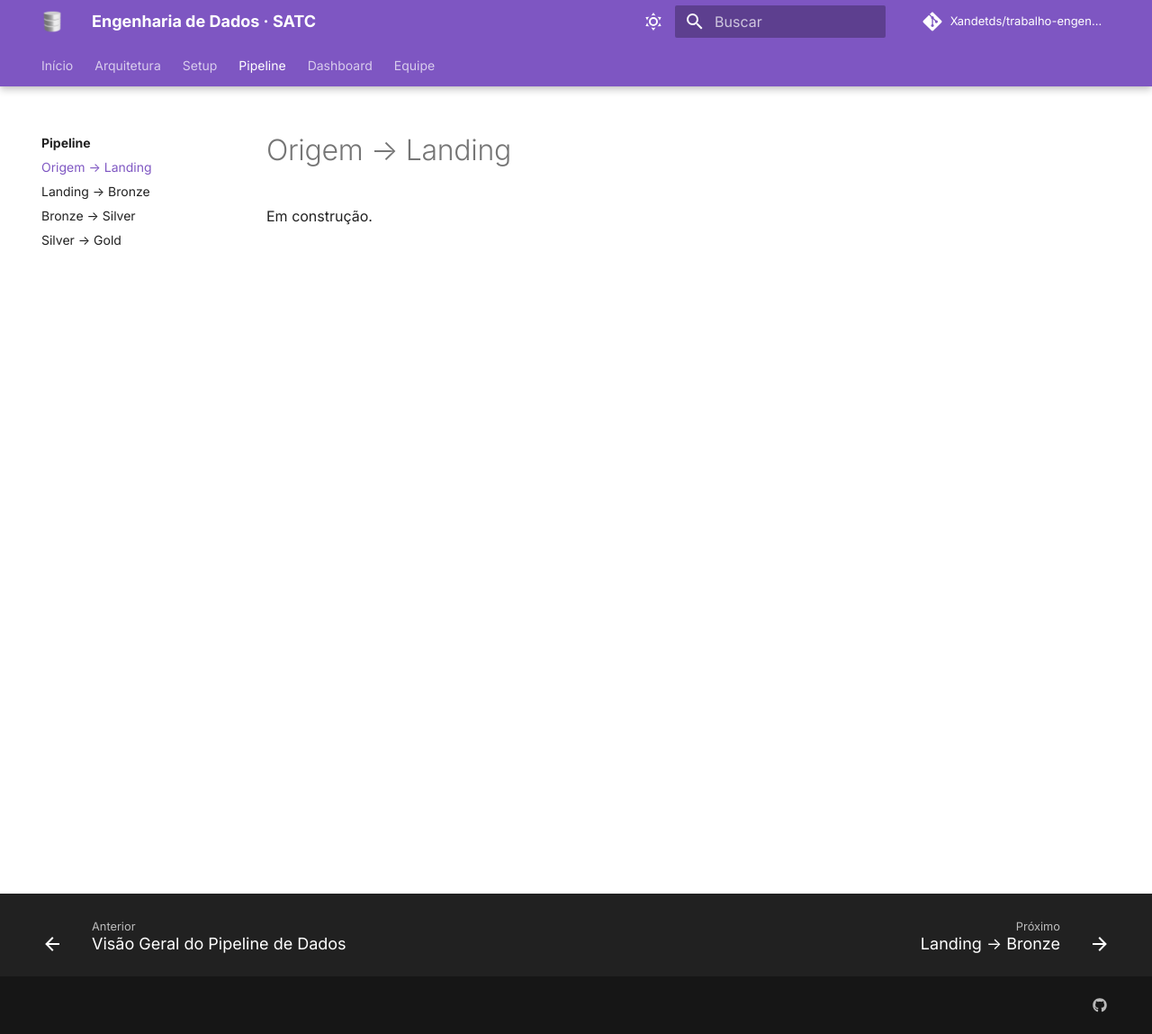
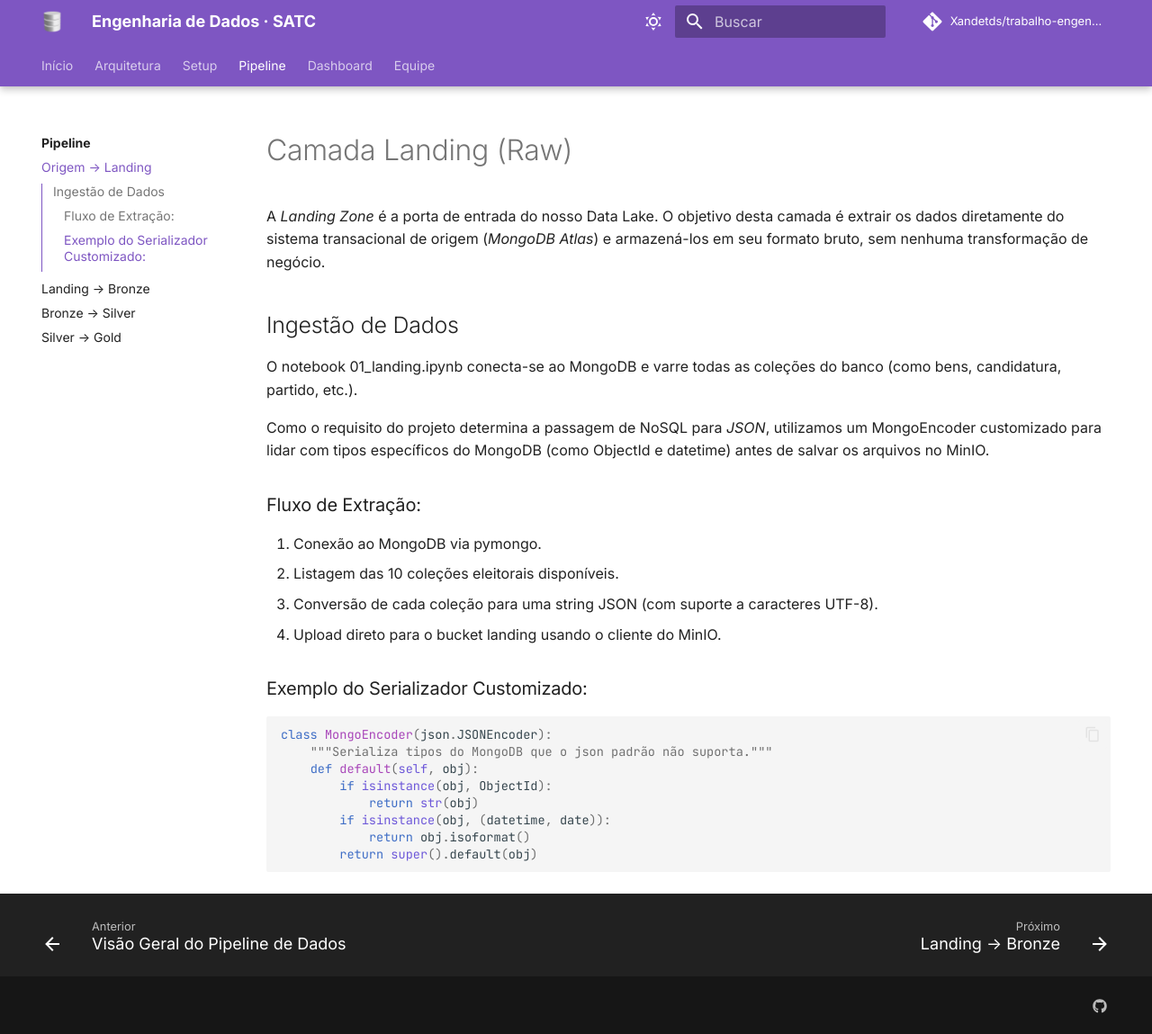
Before and after one commit to Xandetds/trabalho-engenharia-de-dados, an MkDocs documentation site: the page built from docs/pipeline/landing.md, in a window 1280 px wide and 1149 px high. Shown: the whole window at 90% size. Built offline with MkDocs 1.6.1 and Material for MkDocs 9.7.7, drawn with Linux system fonts in a browser that asks for light colours; comment, search, counter and statistics services are not loaded.

Commit message:
docs: documentar processo de ingestão bruta (nosql para json) na camada landing

````diff
--- a/docs/pipeline/landing.md
+++ b/docs/pipeline/landing.md
@@ -1,3 +1,27 @@
-# Origem → Landing
+# Camada Landing (Raw)
 
-Em construção.
+A *Landing Zone* é a porta de entrada do nosso Data Lake. O objetivo desta camada é extrair os dados diretamente do sistema transacional de origem (*MongoDB Atlas*) e armazená-los em seu formato bruto, sem nenhuma transformação de negócio.
+
+## Ingestão de Dados
+
+O notebook 01_landing.ipynb conecta-se ao MongoDB e varre todas as coleções do banco (como bens, candidatura, partido, etc.).
+
+Como o requisito do projeto determina a passagem de NoSQL para *JSON*, utilizamos um MongoEncoder customizado para lidar com tipos específicos do MongoDB (como ObjectId e datetime) antes de salvar os arquivos no MinIO.
+
+### Fluxo de Extração:
+1. Conexão ao MongoDB via pymongo.
+2. Listagem das 10 coleções eleitorais disponíveis.
+3. Conversão de cada coleção para uma string JSON (com suporte a caracteres UTF-8).
+4. Upload direto para o bucket landing usando o cliente do MinIO.
+
+### Exemplo do Serializador Customizado:
+```python
+class MongoEncoder(json.JSONEncoder):
+    """Serializa tipos do MongoDB que o json padrão não suporta."""
+    def default(self, obj):
+        if isinstance(obj, ObjectId):
+            return str(obj)
+        if isinstance(obj, (datetime, date)):
+            return obj.isoformat()
+        return super().default(obj)
+```
````
